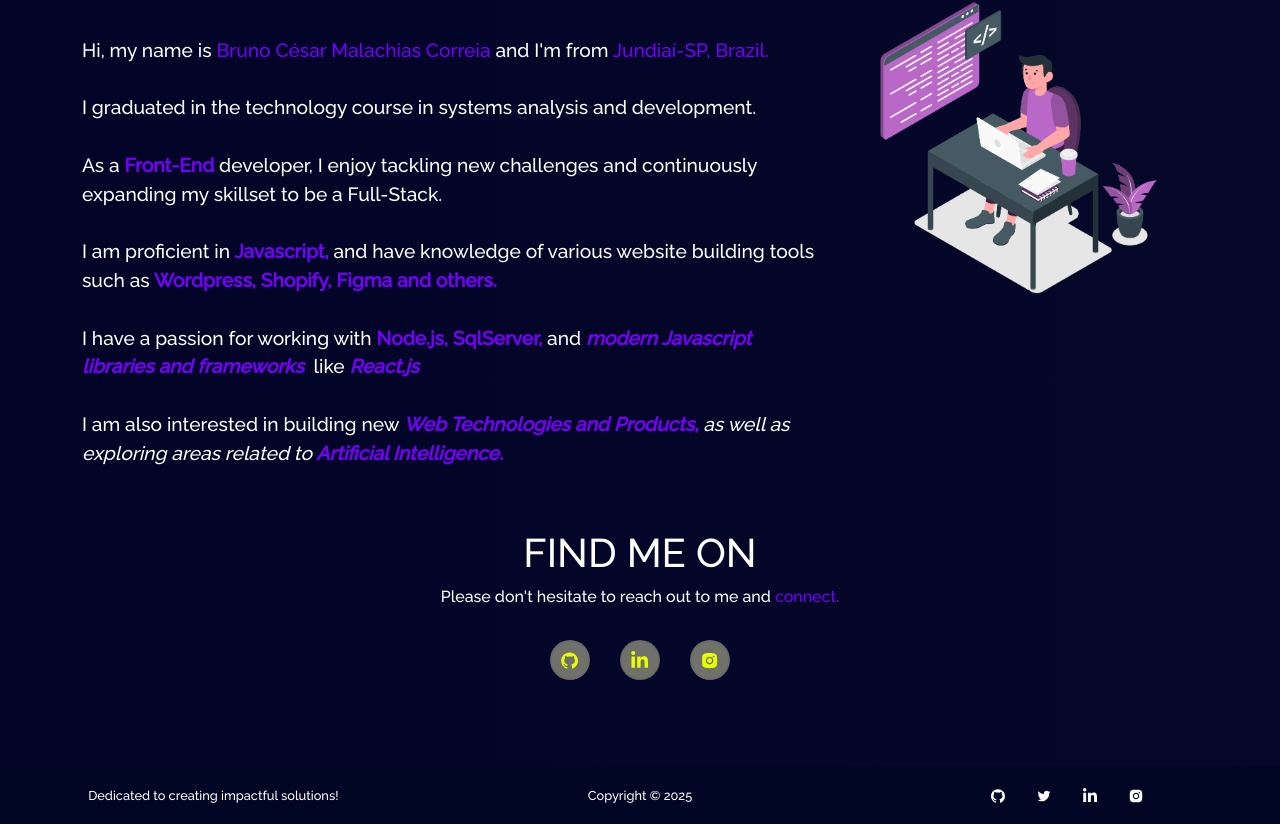
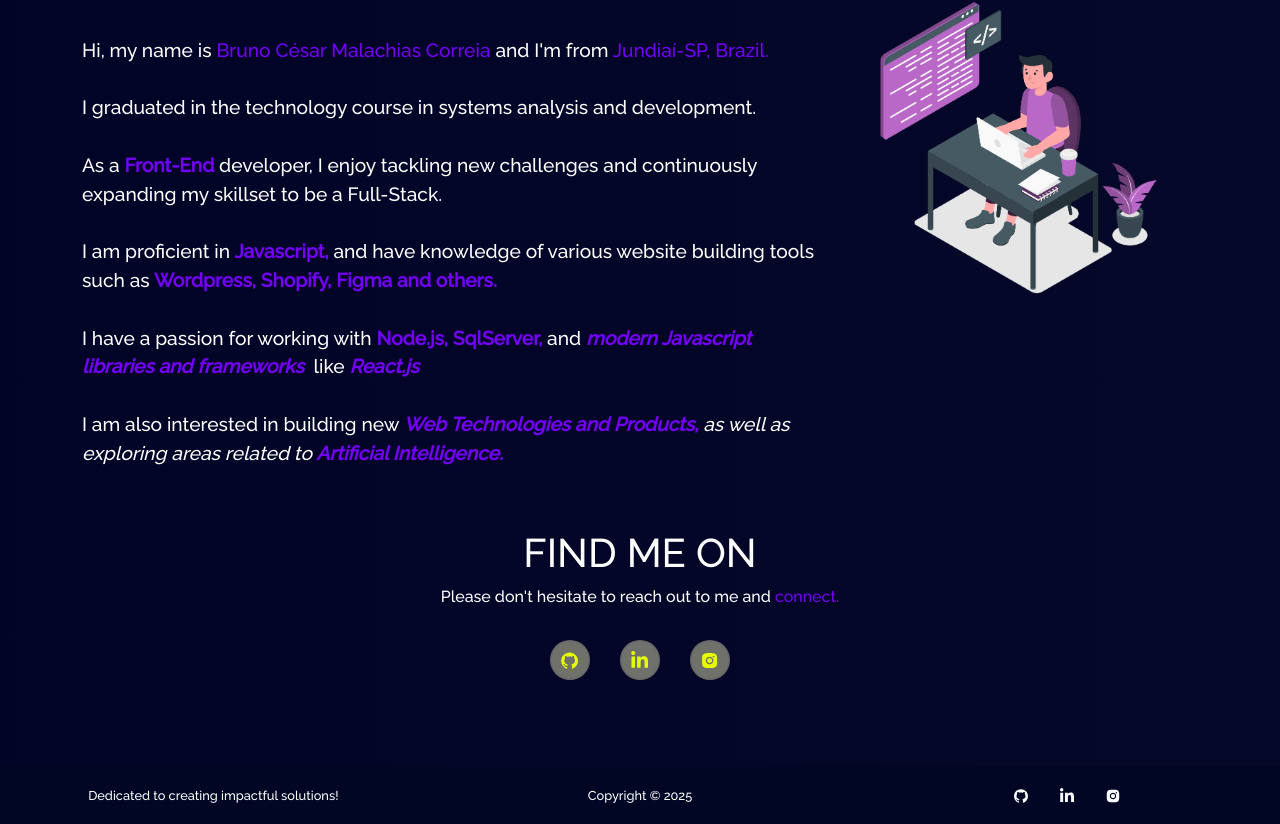
Before and after one commit to Givemechandon/Portfolio, a React (Create React App) app: page / in a window 1280 px wide. Shown: the part 889-1713 px from the top of the page. Built offline with nearby package versions, Linux system fonts and the light colour scheme.

Commit message:
fix: New skillset and fixed bugs

```diff
--- a/src/components/Footer/Footer.jsx
+++ b/src/components/Footer/Footer.jsx
@@ -2,7 +2,6 @@
 import { Container, Row, Col } from "react-bootstrap";
 import {
   AiFillGithub,
-  AiOutlineTwitter,
   AiFillInstagram,
 } from "react-icons/ai";
 import { FaLinkedinIn } from "react-icons/fa";
@@ -23,7 +22,7 @@
             <ul className="footer-icons">
               <li className="social-icons">
                 <a
-                  href="https://github.com/19sajib"
+                  href="https://github.com/Givemechandon"
                   style={{ color: "white" }}
                   target="_blank"
                   rel="noopener noreferrer"
@@ -34,18 +33,7 @@
               </li>
               <li className="social-icons">
                 <a
-                  href="https://twitter.com/19sajib"
-                  style={{ color: "white" }}
-                  target="_blank"
-                  rel="noopener noreferrer"
-                  aria-label="twitter"
-                >
-                  <AiOutlineTwitter />
-                </a>
-              </li>
-              <li className="social-icons">
-                <a
-                  href="https://www.linkedin.com/in/19sajib/"
+                  href="https://www.linkedin.com/in/bruno-c%C3%A9sar-correia-a0bab5186/"
                   style={{ color: "white" }}
                   target="_blank"
                   rel="noopener noreferrer"
@@ -56,7 +44,7 @@
               </li>
               <li className="social-icons">
                 <a
-                  href="https://www.instagram.com/19sajib"
+                  href="https://www.instagram.com/brunuz_/"
                   style={{ color: "white" }}
                   target="_blank"
                   rel="noopener noreferrer"
--- a/src/components/Home/About.jsx
+++ b/src/components/Home/About.jsx
@@ -95,7 +95,7 @@
               </li>
               <li className="social-icons">
                 <a
-                  href="https://www.instagram.com/brunuz._/"
+                  href="https://www.instagram.com/brunuz_/"
                   target="_blank"
                   rel="noreferrer"
                   className="icon-colour home-social-icons"
```
